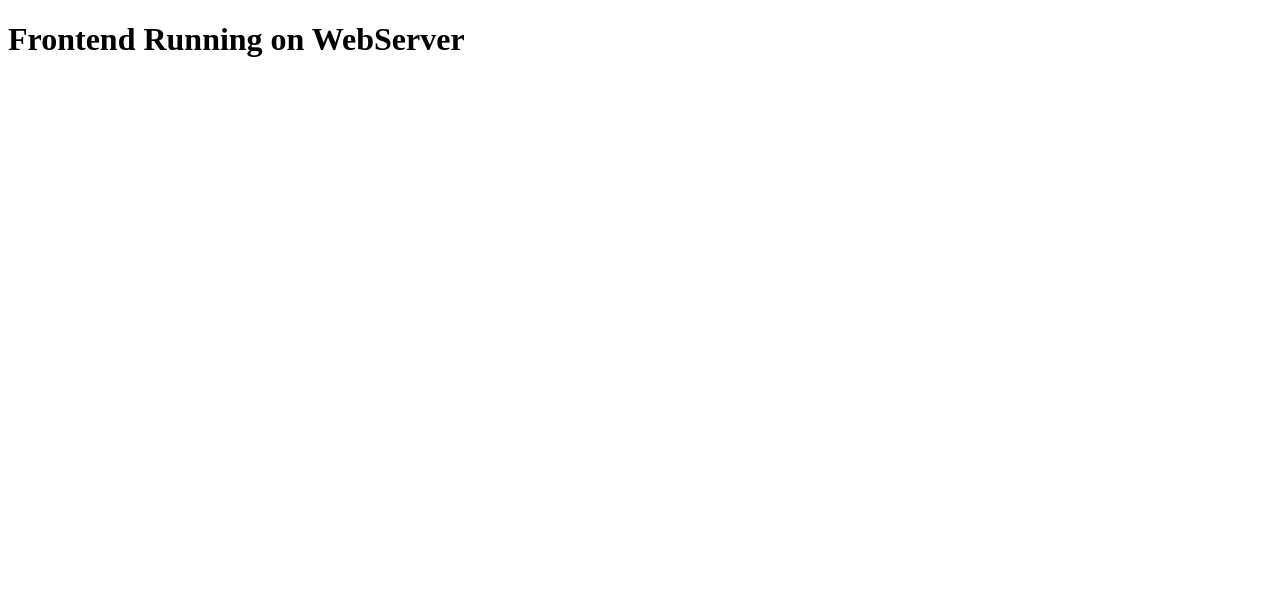
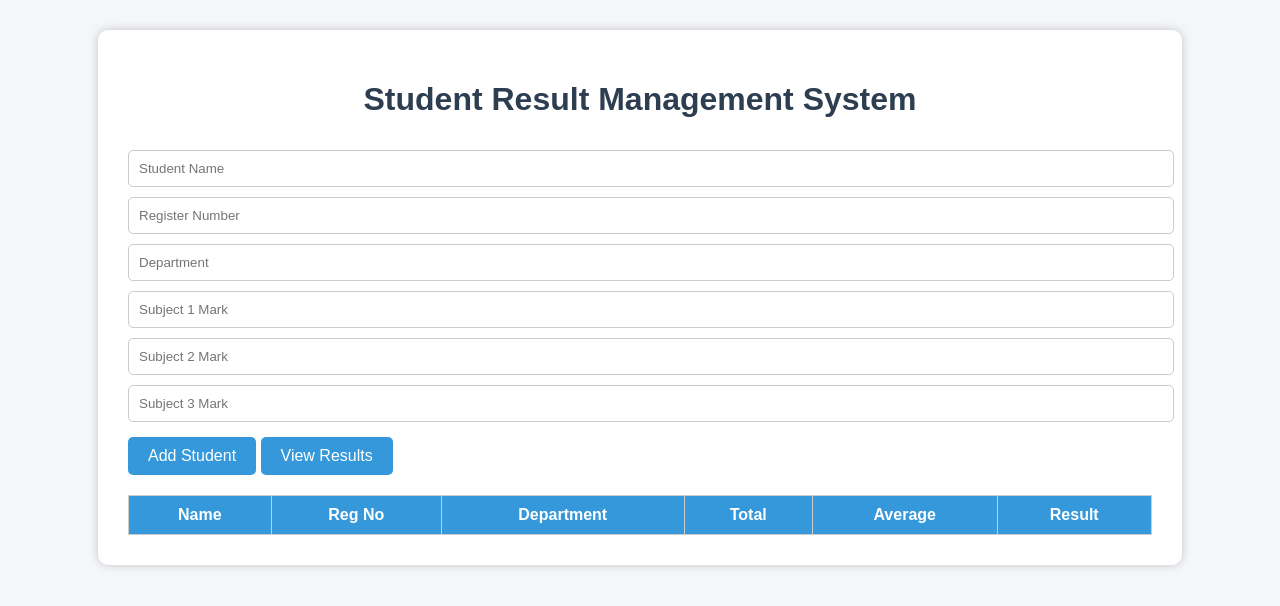
Before and after one commit to srivijayadharshini/multi-tier-app, a plain HTML site: page frontend/index.html in a window 1280 px wide. Drawn offline with Linux system fonts and the light colour scheme.

Commit message:
Update title and enhance styling for results page

```diff
--- a/frontend/index.html
+++ b/frontend/index.html
@@ -1,9 +1,175 @@
 <!DOCTYPE html>
 <html>
 <head>
-  <title>My Frontend</title>
+  <title>Student Result Management System</title>
+
+  <style>
+
+    body {
+      font-family: Arial, sans-serif;
+      background: #f4f6f9;
+      margin: 0;
+      padding: 0;
+    }
+
+    .container {
+      width: 80%;
+      margin: 30px auto;
+      background: white;
+      padding: 30px;
+      border-radius: 10px;
+      box-shadow: 0px 0px 10px rgba(0,0,0,0.2);
+    }
+
+    h1 {
+      text-align: center;
+      color: #2c3e50;
+    }
+
+    input {
+      width: 100%;
+      padding: 10px;
+      margin-top: 10px;
+      border-radius: 5px;
+      border: 1px solid #ccc;
+    }
+
+    button {
+      margin-top: 15px;
+      padding: 10px 20px;
+      border: none;
+      border-radius: 5px;
+      background: #3498db;
+      color: white;
+      cursor: pointer;
+      font-size: 16px;
+    }
+
+    button:hover {
+      background: #2980b9;
+    }
+
+    table {
+      width: 100%;
+      margin-top: 20px;
+      border-collapse: collapse;
+    }
+
+    table, th, td {
+      border: 1px solid #ccc;
+    }
+
+    th {
+      background: #3498db;
+      color: white;
+      padding: 10px;
+    }
+
+    td {
+      padding: 10px;
+      text-align: center;
+    }
+
+  </style>
+
 </head>
 <body>
-  <h1>Frontend Running on WebServer</h1>
+
+<div class="container">
+
+  <h1>Student Result Management System</h1>
+
+  <input type="text" id="name" placeholder="Student Name">
+
+  <input type="text" id="regno" placeholder="Register Number">
+
+  <input type="text" id="department" placeholder="Department">
+
+  <input type="number" id="mark1" placeholder="Subject 1 Mark">
+
+  <input type="number" id="mark2" placeholder="Subject 2 Mark">
+
+  <input type="number" id="mark3" placeholder="Subject 3 Mark">
+
+  <button onclick="addStudent()">Add Student</button>
+
+  <button onclick="viewStudents()">View Results</button>
+
+  <table>
+
+    <thead>
+      <tr>
+        <th>Name</th>
+        <th>Reg No</th>
+        <th>Department</th>
+        <th>Total</th>
+        <th>Average</th>
+        <th>Result</th>
+      </tr>
+    </thead>
+
+    <tbody id="tableBody">
+    </tbody>
+
+  </table>
+
+</div>
+
+<script>
+
+const API_URL = 'http://43.205.125.243:3000';
+
+async function addStudent() {
+
+  const student = {
+    name: document.getElementById('name').value,
+    regno: document.getElementById('regno').value,
+    department: document.getElementById('department').value,
+    mark1: Number(document.getElementById('mark1').value),
+    mark2: Number(document.getElementById('mark2').value),
+    mark3: Number(document.getElementById('mark3').value)
+  };
+
+  await fetch(`${API_URL}/addStudent`, {
+    method: 'POST',
+    headers: {
+      'Content-Type': 'application/json'
+    },
+    body: JSON.stringify(student)
+  });
+
+  alert('Student Added Successfully');
+
+  viewStudents();
+}
+
+async function viewStudents() {
+
+  const response = await fetch(`${API_URL}/students`);
+
+  const students = await response.json();
+
+  const tableBody = document.getElementById('tableBody');
+
+  tableBody.innerHTML = '';
+
+  students.forEach(student => {
+
+    tableBody.innerHTML += `
+      <tr>
+        <td>${student.name}</td>
+        <td>${student.regno}</td>
+        <td>${student.department}</td>
+        <td>${student.total}</td>
+        <td>${student.average}</td>
+        <td>${student.result}</td>
+      </tr>
+    `;
+
+  });
+}
+
+</script>
+
 </body>
 </html>
```
